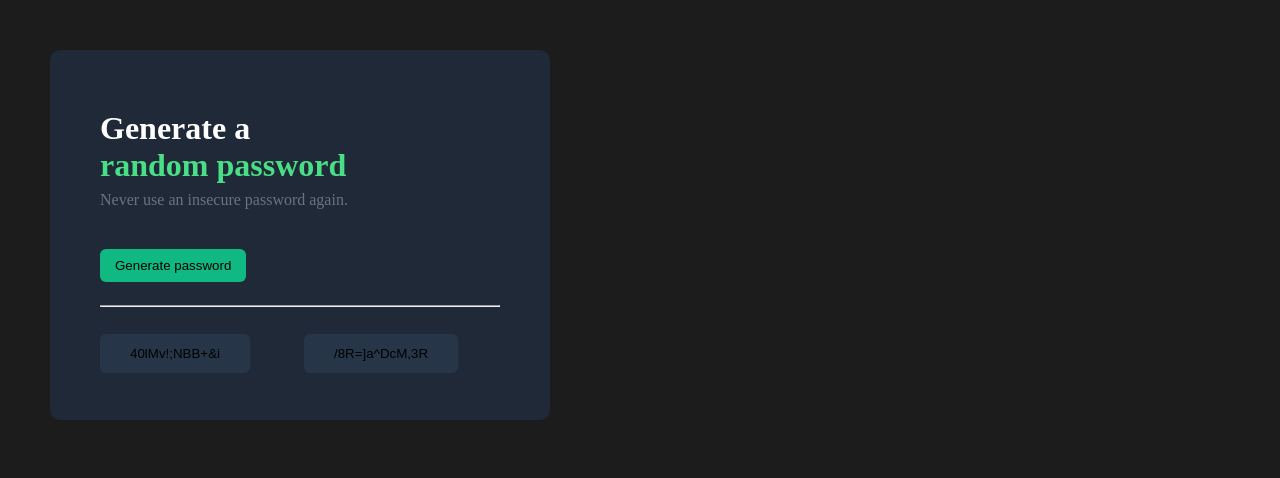
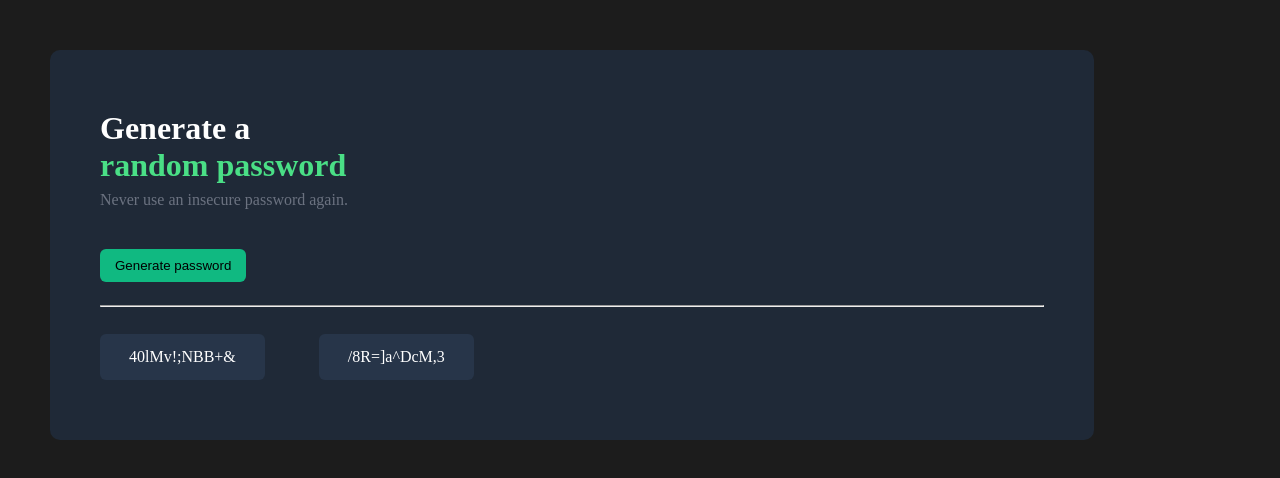
Before and after one commit to YaseenBashaT/Random-password, a plain HTML site: page Random Password/index.html in a window 1280 px wide. Both pictures are taken after a click on the button "Generate password". Drawn offline with Linux system fonts and the light colour scheme.

Commit message:
Add files via upload

```diff
--- a/Random Password/index.html
+++ b/Random Password/index.html
@@ -9,8 +9,8 @@
                 <button class="Generate" onclick="passGen()">Generate password</button>
                 <hr>
 
-                <button id="pass1">              </button>
-                <button id="pass2"></button>
+                <span id="pass1" placeholder="password1">&nbsp;&nbsp;&nbsp;&nbsp;&nbsp;&nbsp;&nbsp;&nbsp;&nbsp;&nbsp;&nbsp;&nbsp;&nbsp;&nbsp;&nbsp;&nbsp;&nbsp;&nbsp;&nbsp;&nbsp;&nbsp;&nbsp;&nbsp;&nbsp;&nbsp;&nbsp;&nbsp;&nbsp;</span>
+                <span id="pass2">&nbsp;&nbsp;&nbsp;&nbsp;&nbsp;&nbsp;&nbsp;&nbsp;&nbsp;&nbsp;&nbsp;&nbsp;&nbsp;&nbsp;&nbsp;&nbsp;&nbsp;&nbsp;&nbsp;&nbsp;&nbsp;&nbsp;&nbsp;&nbsp;&nbsp;&nbsp;&nbsp;&nbsp;&nbsp;</span>
 
                 <script src="index.js"></script>
             </div>
--- a/Random Password/index.js
+++ b/Random Password/index.js
@@ -12,18 +12,19 @@ function passGen(){
     passGen1()
     passGen2()
     function passGen1(){
+        firstPass = document.getElementById("pass1")
+        firstPass.textContent=""
+        for(let i=1; i<13; i++){
 
-        firstPass = document.getElementById("pass1")
-            for(let i=0; i<13; i++){
                 firstPass.textContent += randomChar()
 
             }
     }
 
     function passGen2(){
-
         secondPass =document.getElementById("pass2")
-            for(let i=0; i<13; i++){
+        secondPass.textContent =""
+            for(let i=1; i<13; i++){
                 secondPass.textContent += randomChar()
             }
     }
--- a/Random Password/styles.css
+++ b/Random Password/styles.css
@@ -2,16 +2,13 @@ body{
     background-color: #1C1C1C;
     color: white;
     margin: 50;
-    /* border: 1px solid; */
-    /* width: 500; */
     border: cover;
 }
 .main{
     background-color: #1F2937;
     padding: 60 50;
-    width: 400;
-    height:250px;
-    /* border: 1px solid; */
+    width: 80%;
+    height:50%px;
     border-radius: 10px;
 
 }
@@ -32,24 +29,29 @@ h1{
 }
 #pass1{
     margin-top: 19;
-    padding: 12px 30px;
+    margin-right: 50px ;
+    padding: 14px 29px;
     border-radius: 6px;
     border:none;
-    background-color: #273549;
+     background-color: #273549;
     display: inline-block;
     justify-content: center;
 
 }
 #pass2{
     margin-top: 19;
-    padding: 12px 30px;
-    margin-left: 50px ;
+    padding: 14px 29px;
     border-radius: 6px;
     border:none;
-    background-color: #273549;
+     background-color: #273549;
     display: inline-block;
     justify-content: center;
 }
 .rp{
     color: 4ADF86;
 }
+
+button:hover{
+    box-shadow: 0 5px 40px#012d1e;
+    cursor: pointer;
+}
```
